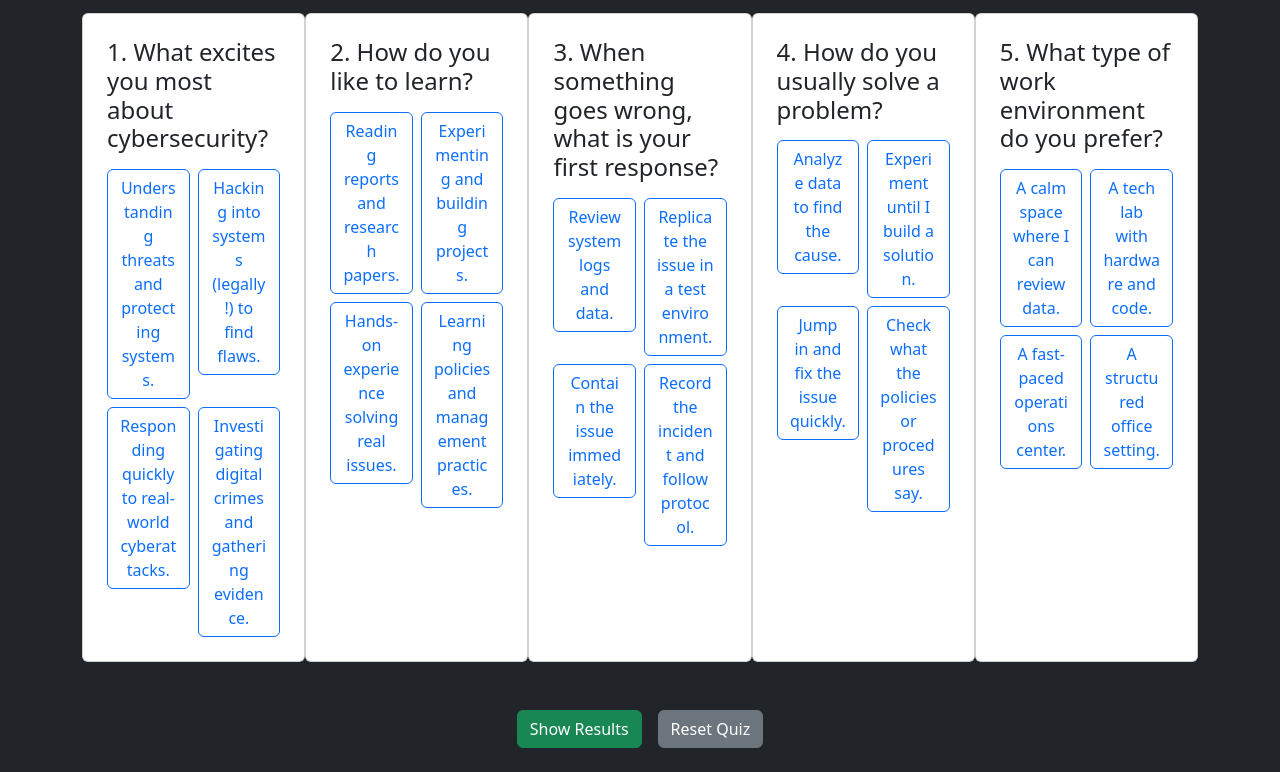
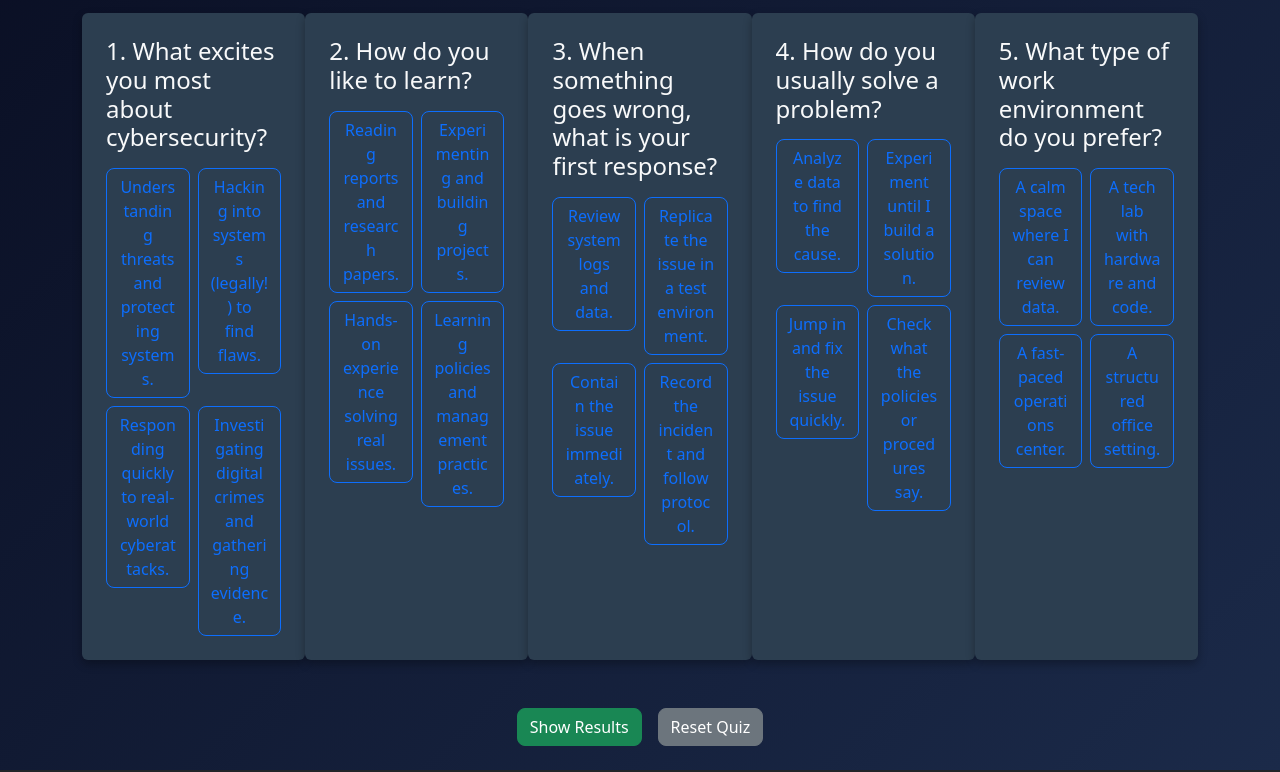
Before and after one commit to MikeE1017/assignment-8, a plain HTML site: page index.html in a window 1280 px wide. Shown: the part 91-863 px from the top of the page. Drawn offline with nearby package versions, Linux system fonts and the light colour scheme.

Commit message:
style changes

```diff
--- a/css/style.css
+++ b/css/style.css
@@ -11,3 +11,20 @@
   transform: scale(1.01);
   box-shadow: 0 4px 10px rgba(0,0,0,0.1);
 }
+
+body {
+  background: linear-gradient(135deg, #0a0f24, #1b2a49);
+  color: #f8f9fa;
+  min-height: 100vh;
+}
+
+.card {
+  background-color: #2c3e50;
+  color: #f8f9fa;
+  border: none;
+  box-shadow: 0 4px 10px rgba(0, 0, 0, 0.3);
+}
+
+.btn {
+  border-radius: 8px;
+}
```
